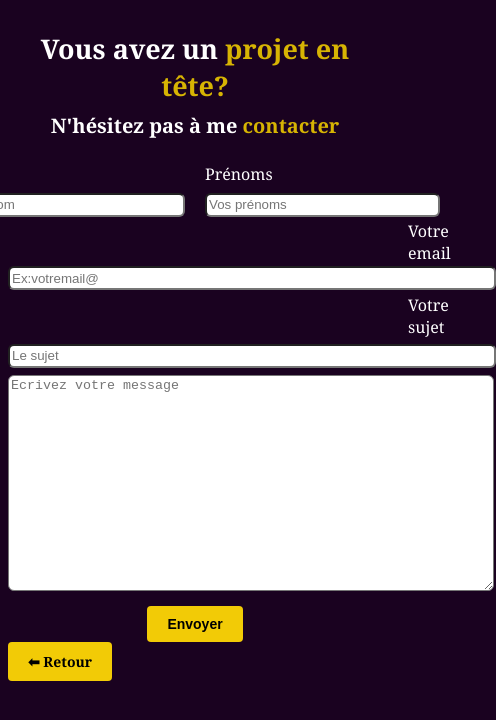
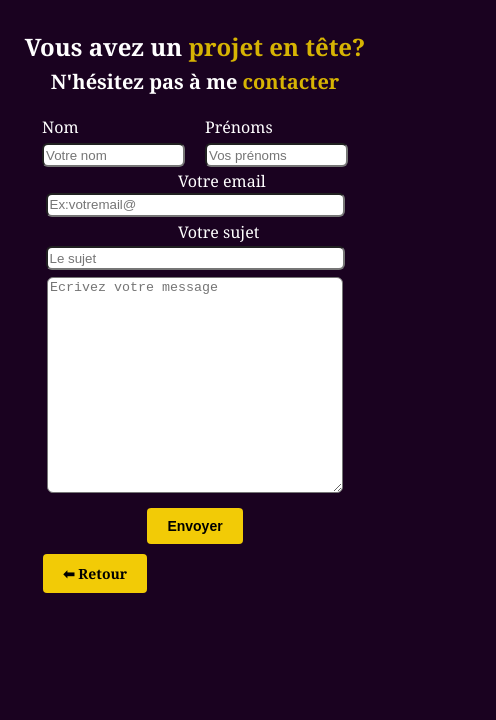
Before and after one commit to arielleatrevi/Portofolioarielle, a plain HTML site: page contact.html in a window 390 px wide. Shown: the whole page, 496 px wide, since content can reach past the window. Drawn offline with Linux system fonts and the light colour scheme.

Commit message:
Add files via upload

```diff
--- a/accueil.css
+++ b/accueil.css
@@ -254,7 +254,7 @@ header {
 .icone {
   display: flex;
   justify-content: center;
-  gap: 70px;
+  gap: 45px;
   padding: 20px 0;
   background-color: white;
   margin-top: 80px;
--- a/contact.css
+++ b/contact.css
@@ -48,10 +48,17 @@ font-size: 18px;
   margin-top: 4px;
   }
 
-  input{
+
+.input1 {
   border-radius: 6px;
   width: 227px;
   height: 18px;
+  }
+
+.input2 {
+  width: 480px;
+  height: 18px;
+  border-radius: 6px;
   }
 
 textarea{
@@ -104,3 +111,93 @@ textarea{
   font-weight: bold;
 
   }
+
+  @media screen and (max-width: 768px) {
+
+ .formulaire{
+  display: flex;
+  gap: 20px;
+  justify-content: center;
+
+  }
+
+  .label1{
+  display: block;
+  text-align: left;
+  margin-bottom: 5px;
+  font-size: 16px;
+  }
+
+
+  .label2{
+  display: block;
+  text-align: left;
+  font-size: 16px;
+  margin-top: 3px;
+  padding-left: 160px;
+  }
+
+  .label3{
+  display: block;
+  text-align: left;
+  margin-bottom: 3px;
+  font-size: 16px;
+  padding-left: 160px;
+  margin-top: 4px;
+  }
+
+
+textarea {
+    width: 290px;
+    max-width: 350px;
+  }
+
+.input1 {
+    width: 135px;
+    max-width: 350px;
+  }
+
+.input2 {
+    width: 291px;
+    max-width: 350px;
+  }
+
+  .affiche {
+    font-size: 16px;
+    padding: 0 10px;
+  }
+
+  .labeo {
+    padding: 20px;
+  }
+
+.bouton {
+    width: auto;
+    font-size: 14px;
+    padding: 10px 20px;
+    margin: 10px auto;
+    display: block;
+    text-align: center;
+  }
+
+.bouton1{
+  font-size: 14px;
+  background-color: #f2cb06;
+  display: inline-block;
+  color: black;
+  text-align: left;
+  margin-left :35px;
+  justify-content: center;
+  border-radius: 4px;
+  cursor: pointer;
+  font-weight: bold;
+  text-decoration: none;
+}
+
+.affichage {
+    text-align: center;
+    font-size: 18px;
+    color: rgb(2, 191, 2);
+  }
+
+}
--- a/contact.html
+++ b/contact.html
@@ -15,22 +15,22 @@
     <div class="formulaire">
         <section>
             <label for="nom" class="label1">Nom</label>
-            <input type="text" id="nom" name="nom" placeholder="Votre nom" required>
+            <input type="text" id="nom" name="nom" placeholder="Votre nom" class="input1" required>
         </section>
 
         <section>
             <label for="prenom" class="label1">Prénoms</label>
-            <input type="text" id="prenom" name="prenom" placeholder="Vos prénoms" required>
+            <input type="text" id="prenom" name="prenom" placeholder="Vos prénoms" class="input1" required>
         </section>
     </div>
     <div>
             <label for="mail" class="label2">Votre email</label>
-            <input type="email" id="email" name="email" placeholder="Ex:votremail@" style="width: 480px;" required>
+            <input type="email" id="email" name="email" placeholder="Ex:votremail@" class="input2" required>
     </div>
 
     <div>
             <label for="sujet" class="label3">Votre sujet</label>
-            <input type="text" id="sujet" name="sujet" placeholder="Le sujet" style="width: 480px;" required>
+            <input type="text" id="sujet" name="sujet" placeholder="Le sujet" class="input2">
     </div>
 
      <div>
@@ -57,7 +57,7 @@
 
     setTimeout(() => {
         confirmation.textContent = "";
-      }, 5000);
+      }, 8000);
       formulaire.reset();
   });
 </script>
--- a/projets.css
+++ b/projets.css
@@ -210,14 +210,16 @@ header {
 .cadre {
     flex-direction: column;
     align-items: center;
-    gap: 20px;
+    gap: 5px;
     padding: 10px;
+
   }
 
   .icadre {
     width: 310px;
     height: 230px;
     padding: 15px;
+     margin-top: -6px;
   }
 
   .icone {
```
